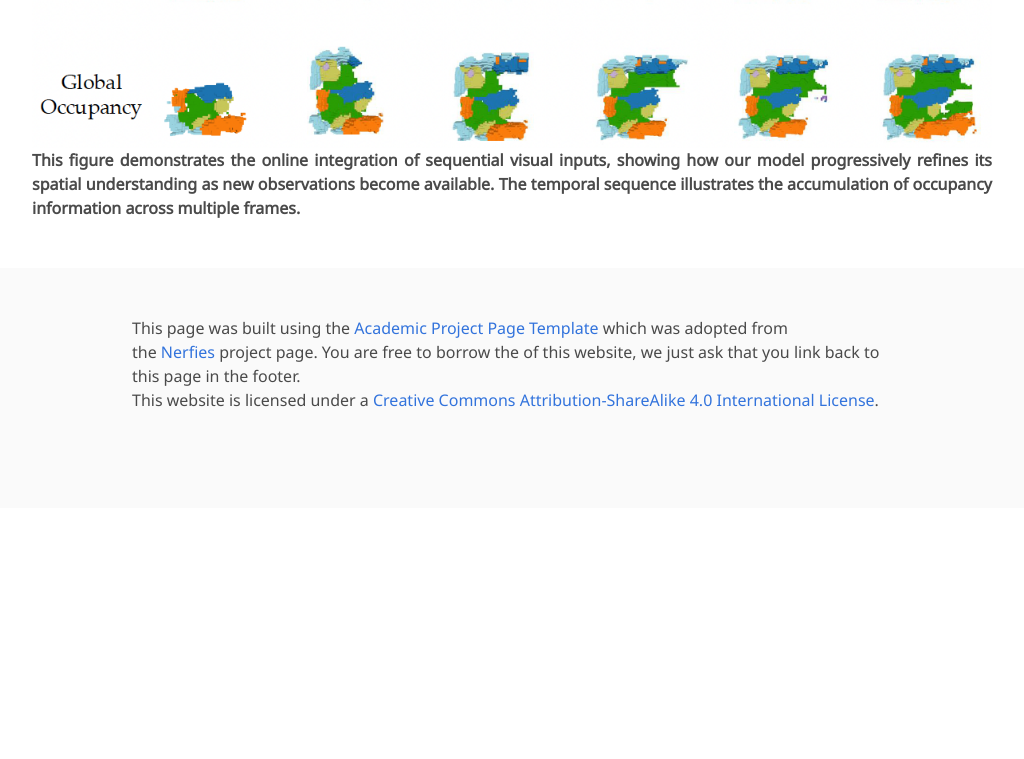
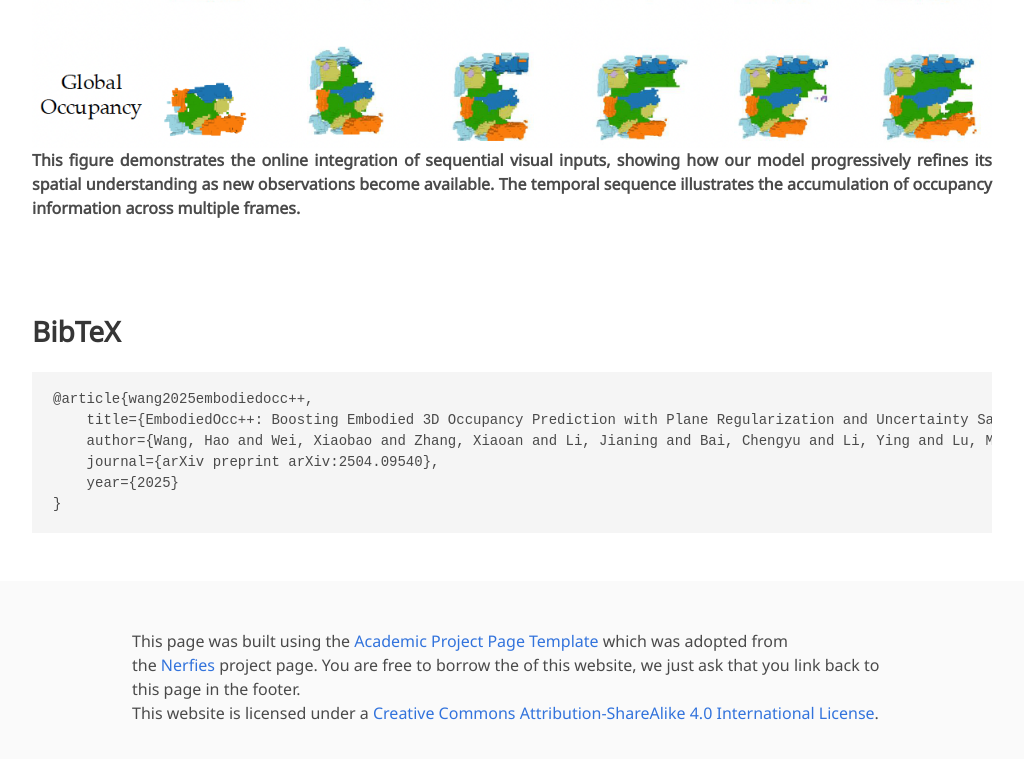
Before and after one commit to PKUHaoWang/EmbodiedOcc2, a plain HTML site: page index.html in a window 1280 px wide. Shown: the part 5306-6065 px from the top of the page, without its empty margins (128-1152 px from the left). Before the commit the page ends 5814 px from the top, so only its background shows below. Drawn offline with nearby package versions, Linux system fonts and the light colour scheme; some icons are missing; a web font is replaced by a local one.

Commit message:
add citation

```diff
--- a/index.html
+++ b/index.html
@@ -349,17 +349,17 @@
     </section>
 
     <!--BibTex citation -->
-    <!-- <section class="section" id="BibTeX">
+    <section class="section" id="BibTeX">
         <div class="container is-max-desktop content">
             <h2 class="title">BibTeX</h2>
-            <pre><code>@article{li2025sliceocc,
-    title={SliceOcc: Indoor 3D Semantic Occupancy Prediction with Vertical Slice Representation},
-    author={Li, Jianing and Lu, Ming and Wang, Hao and Gu, Chenyang and Zheng, Wenzhao and Du, Li and Zhang, Shanghang},
-    journal={arXiv preprint arXiv:2501.16684},
+            <pre><code>@article{wang2025embodiedocc++,
+    title={EmbodiedOcc++: Boosting Embodied 3D Occupancy Prediction with Plane Regularization and Uncertainty Sampler},
+    author={Wang, Hao and Wei, Xiaobao and Zhang, Xiaoan and Li, Jianing and Bai, Chengyu and Li, Ying and Lu, Ming and Zheng, Wenzhao and Zhang, Shanghang},
+    journal={arXiv preprint arXiv:2504.09540},
     year={2025}
 }</code></pre>
         </div>
-    </section> -->
+    </section>
     <!--End BibTex citation -->
 
 
```
